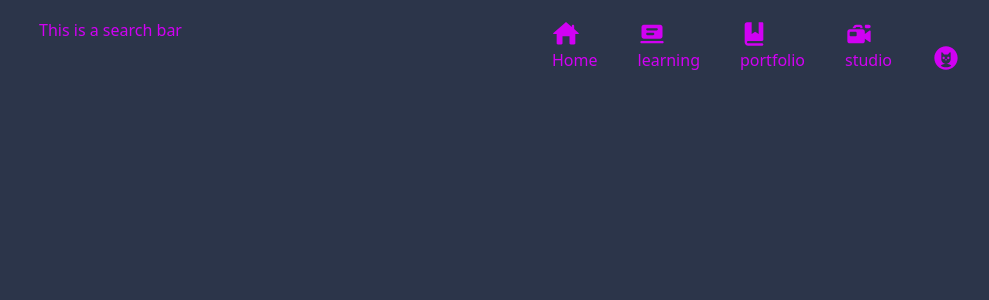
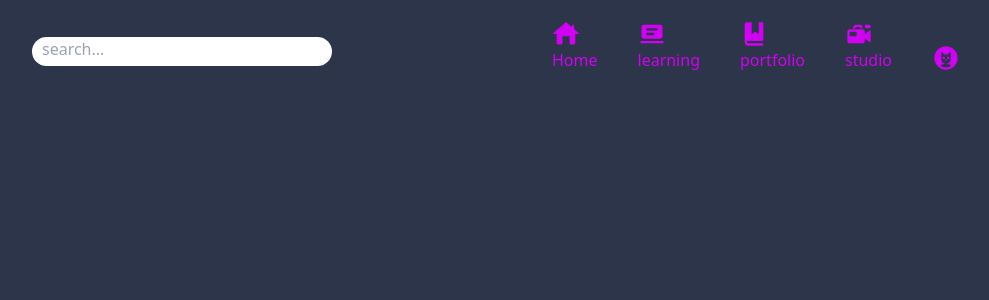
Before and after one commit to ItsJustSbu/Short-Course-System, a React (Vite) app: page /home in a window 1280 px wide. Shown: the top 300 px of the page, without its empty margins (260-1249 px from the left). Built offline with nearby package versions, Linux system fonts and the light colour scheme.

Commit message:
additional changes to navbar

```diff
--- a/src/components/Search.jsx
+++ b/src/components/Search.jsx
@@ -1,8 +1,12 @@
 function Search(){
 
     return(
-        <div className="mr-[350px] pb-[50px] justify-start items-start">
-        This is a search bar
+        <div className="flex mr-[200px] pb-[10px] mb-[16px] justify-start items-start w-fit">
+            <input placeholder="search..." className="rounded-[40px] w-[300px] pl-[10px] pb-[5px]">
+
+            </input>
+
+
         </div>
     )
 
```
